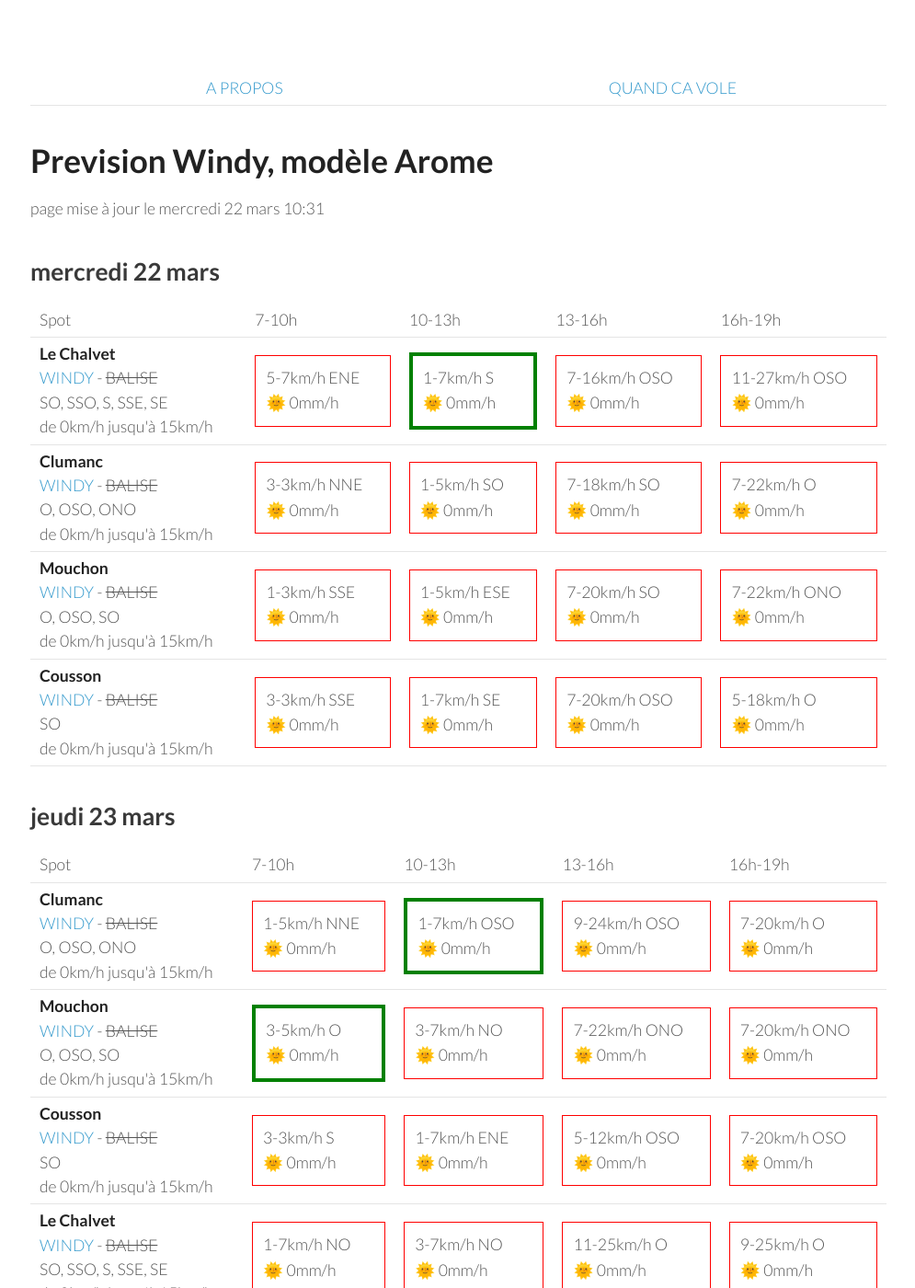
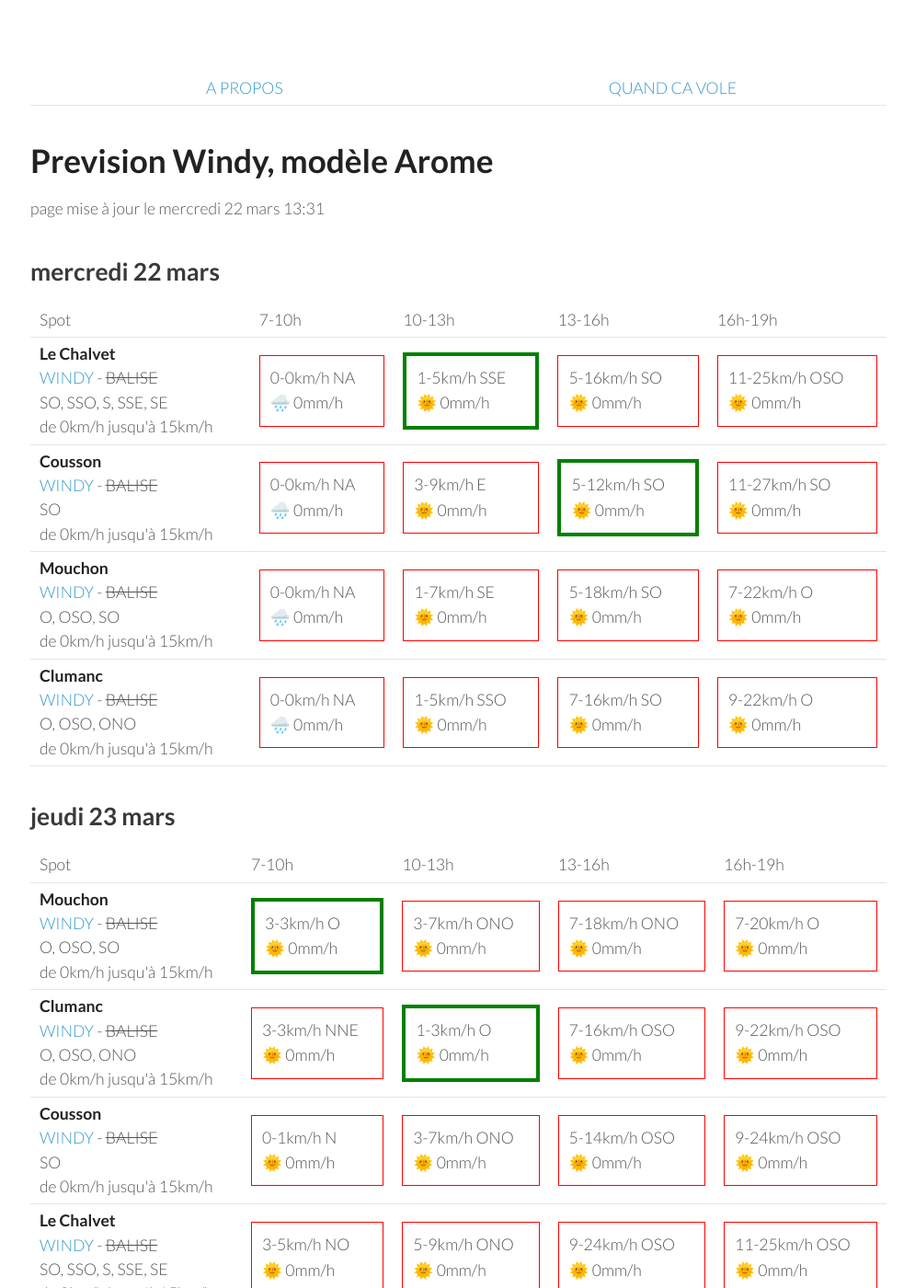
Before and after one commit to parapente-dans-le-nord/parapente-dans-le-nord.github.io, a Jekyll site: the page built from serre_poncon.markdown, in a window 1280 px wide and 1400 px high. Shown: the whole window at 92% size, without its empty margins (25-1020 px from the left). Built offline with Jekyll 4.4.1, drawn with Linux system fonts in a browser that asks for light colours.

Commit message:
update index.markdown

```diff
--- a/serre_poncon.markdown
+++ b/serre_poncon.markdown
@@ -7,7 +7,7 @@ title:  "Tous les spots"
 {: .links}
 
 # Prevision Windy, modèle Arome
-page mise à jour le mercredi 22 mars 10:31
+page mise à jour le mercredi 22 mars 13:31
 
 ## mercredi 22 mars
 
@@ -24,41 +24,37 @@ page mise à jour le mercredi 22 mars 10:31
 <tr>
         <td><strong>Le Chalvet</strong><br><a href="https://windy.com/43.979/6.480?43.866,6.480,10,m:eSsaglX">WINDY</a> - <span class="no-balise"> BALISE </span><br> <span class="vent-favorable">SO, SSO, S, SSE, SE</span><br><span class="force-vent">de 0km/h jusqu'à 15km/h</span> </td>
 
-            <td><div class="not-flyable"><p>5-7km/h ENE</p><p>🌞 0mm/h</p></div></td>
-            <td><div class="flyable"><p>1-7km/h S</p><p>🌞 0mm/h</p></div></td>
-            <td><div class="not-flyable"><p>7-16km/h OSO</p><p>🌞 0mm/h</p></div></td>
-            <td><div class="not-flyable"><p>11-27km/h OSO</p><p>🌞 0mm/h</p></div></td>
+            <td><div class="not-flyable"><p>0-0km/h NA</p><p>🌧️ 0mm/h</p></div></td>
+            <td><div class="flyable"><p>1-5km/h SSE</p><p>🌞 0mm/h</p></div></td>
+            <td><div class="not-flyable"><p>5-16km/h SO</p><p>🌞 0mm/h</p></div></td>
+            <td><div class="not-flyable"><p>11-25km/h OSO</p><p>🌞 0mm/h</p></div></td>
 
+    </tr>
+<tr>
+        <td><strong>Cousson</strong><br><a href="https://windy.com/44.054/6.240?43.940,6.241,10,m:eSAaglz">WINDY</a> - <span class="no-balise"> BALISE </span><br> <span class="vent-favorable">SO</span><br><span class="force-vent">de 0km/h jusqu'à 15km/h</span> </td>
+
+            <td><div class="not-flyable"><p>0-0km/h NA</p><p>🌧️ 0mm/h</p></div></td>
+            <td><div class="not-flyable"><p>3-9km/h E</p><p>🌞 0mm/h</p></div></td>
+            <td><div class="flyable"><p>5-12km/h SO</p><p>🌞 0mm/h</p></div></td>
+            <td><div class="not-flyable"><p>11-27km/h SO</p><p>🌞 0mm/h</p></div></td>
+
+    </tr>
+<tr>
+        <td><strong>Mouchon</strong><br><a href="https://windy.com/43.992/6.424?43.878,6.425,10,m:eSuaglR">WINDY</a> - <span class="no-balise"> BALISE </span><br> <span class="vent-favorable">O, OSO, SO</span><br><span class="force-vent">de 0km/h jusqu'à 15km/h</span> </td>
+
+            <td><div class="not-flyable"><p>0-0km/h NA</p><p>🌧️ 0mm/h</p></div></td>
+            <td><div class="not-flyable"><p>1-7km/h SE</p><p>🌞 0mm/h</p></div></td>
+            <td><div class="not-flyable"><p>5-18km/h SO</p><p>🌞 0mm/h</p></div></td>
+            <td><div class="not-flyable"><p>7-22km/h O</p><p>🌞 0mm/h</p></div></td>
 
     </tr>
 <tr>
         <td><strong>Clumanc</strong><br><a href="https://windy.com/44.027/6.402?43.914,6.403,10,m:eSxaglP">WINDY</a> - <span class="no-balise"> BALISE </span><br> <span class="vent-favorable">O, OSO, ONO</span><br><span class="force-vent">de 0km/h jusqu'à 15km/h</span> </td>
 
-            <td><div class="not-flyable"><p>3-3km/h NNE</p><p>🌞 0mm/h</p></div></td>
-            <td><div class="not-flyable"><p>1-5km/h SO</p><p>🌞 0mm/h</p></div></td>
-            <td><div class="not-flyable"><p>7-18km/h SO</p><p>🌞 0mm/h</p></div></td>
-            <td><div class="not-flyable"><p>7-22km/h O</p><p>🌞 0mm/h</p></div></td>
-
-
-    </tr>
-<tr>
-        <td><strong>Mouchon</strong><br><a href="https://windy.com/43.992/6.424?43.878,6.425,10,m:eSuaglR">WINDY</a> - <span class="no-balise"> BALISE </span><br> <span class="vent-favorable">O, OSO, SO</span><br><span class="force-vent">de 0km/h jusqu'à 15km/h</span> </td>
-
-            <td><div class="not-flyable"><p>1-3km/h SSE</p><p>🌞 0mm/h</p></div></td>
-            <td><div class="not-flyable"><p>1-5km/h ESE</p><p>🌞 0mm/h</p></div></td>
-            <td><div class="not-flyable"><p>7-20km/h SO</p><p>🌞 0mm/h</p></div></td>
-            <td><div class="not-flyable"><p>7-22km/h ONO</p><p>🌞 0mm/h</p></div></td>
-
-
-    </tr>
-<tr>
-        <td><strong>Cousson</strong><br><a href="https://windy.com/44.054/6.240?43.940,6.241,10,m:eSAaglz">WINDY</a> - <span class="no-balise"> BALISE </span><br> <span class="vent-favorable">SO</span><br><span class="force-vent">de 0km/h jusqu'à 15km/h</span> </td>
-
-            <td><div class="not-flyable"><p>3-3km/h SSE</p><p>🌞 0mm/h</p></div></td>
-            <td><div class="not-flyable"><p>1-7km/h SE</p><p>🌞 0mm/h</p></div></td>
-            <td><div class="not-flyable"><p>7-20km/h OSO</p><p>🌞 0mm/h</p></div></td>
-            <td><div class="not-flyable"><p>5-18km/h O</p><p>🌞 0mm/h</p></div></td>
-
+            <td><div class="not-flyable"><p>0-0km/h NA</p><p>🌧️ 0mm/h</p></div></td>
+            <td><div class="not-flyable"><p>1-5km/h SSO</p><p>🌞 0mm/h</p></div></td>
+            <td><div class="not-flyable"><p>7-16km/h SO</p><p>🌞 0mm/h</p></div></td>
+            <td><div class="not-flyable"><p>9-22km/h O</p><p>🌞 0mm/h</p></div></td>
 
     </tr>
 
@@ -78,42 +74,42 @@ page mise à jour le mercredi 22 mars 10:31
       <td>16h-19h</td>
     </tr>
 <tr>
-        <td><strong>Clumanc</strong><br><a href="https://windy.com/44.027/6.402?43.914,6.403,10,m:eSxaglP">WINDY</a> - <span class="no-balise"> BALISE </span><br> <span class="vent-favorable">O, OSO, ONO</span><br><span class="force-vent">de 0km/h jusqu'à 15km/h</span> </td>
+        <td><strong>Mouchon</strong><br><a href="https://windy.com/43.992/6.424?43.878,6.425,10,m:eSuaglR">WINDY</a> - <span class="no-balise"> BALISE </span><br> <span class="vent-favorable">O, OSO, SO</span><br><span class="force-vent">de 0km/h jusqu'à 15km/h</span> </td>
 
-            <td><div class="not-flyable"><p>1-5km/h NNE</p><p>🌞 0mm/h</p></div></td>
-            <td><div class="flyable"><p>1-7km/h OSO</p><p>🌞 0mm/h</p></div></td>
-            <td><div class="not-flyable"><p>9-24km/h OSO</p><p>🌞 0mm/h</p></div></td>
+            <td><div class="flyable"><p>3-3km/h O</p><p>🌞 0mm/h</p></div></td>
+            <td><div class="not-flyable"><p>3-7km/h ONO</p><p>🌞 0mm/h</p></div></td>
+            <td><div class="not-flyable"><p>7-18km/h ONO</p><p>🌞 0mm/h</p></div></td>
             <td><div class="not-flyable"><p>7-20km/h O</p><p>🌞 0mm/h</p></div></td>
 
 
     </tr>
 <tr>
-        <td><strong>Mouchon</strong><br><a href="https://windy.com/43.992/6.424?43.878,6.425,10,m:eSuaglR">WINDY</a> - <span class="no-balise"> BALISE </span><br> <span class="vent-favorable">O, OSO, SO</span><br><span class="force-vent">de 0km/h jusqu'à 15km/h</span> </td>
+        <td><strong>Clumanc</strong><br><a href="https://windy.com/44.027/6.402?43.914,6.403,10,m:eSxaglP">WINDY</a> - <span class="no-balise"> BALISE </span><br> <span class="vent-favorable">O, OSO, ONO</span><br><span class="force-vent">de 0km/h jusqu'à 15km/h</span> </td>
 
-            <td><div class="flyable"><p>3-5km/h O</p><p>🌞 0mm/h</p></div></td>
-            <td><div class="not-flyable"><p>3-7km/h NO</p><p>🌞 0mm/h</p></div></td>
-            <td><div class="not-flyable"><p>7-22km/h ONO</p><p>🌞 0mm/h</p></div></td>
-            <td><div class="not-flyable"><p>7-20km/h ONO</p><p>🌞 0mm/h</p></div></td>
+            <td><div class="not-flyable"><p>3-3km/h NNE</p><p>🌞 0mm/h</p></div></td>
+            <td><div class="flyable"><p>1-3km/h O</p><p>🌞 0mm/h</p></div></td>
+            <td><div class="not-flyable"><p>7-16km/h OSO</p><p>🌞 0mm/h</p></div></td>
+            <td><div class="not-flyable"><p>9-22km/h OSO</p><p>🌞 0mm/h</p></div></td>
 
 
     </tr>
 <tr>
         <td><strong>Cousson</strong><br><a href="https://windy.com/44.054/6.240?43.940,6.241,10,m:eSAaglz">WINDY</a> - <span class="no-balise"> BALISE </span><br> <span class="vent-favorable">SO</span><br><span class="force-vent">de 0km/h jusqu'à 15km/h</span> </td>
 
-            <td><div class="not-flyable"><p>3-3km/h S</p><p>🌞 0mm/h</p></div></td>
-            <td><div class="not-flyable"><p>1-7km/h ENE</p><p>🌞 0mm/h</p></div></td>
-            <td><div class="not-flyable"><p>5-12km/h OSO</p><p>🌞 0mm/h</p></div></td>
-            <td><div class="not-flyable"><p>7-20km/h OSO</p><p>🌞 0mm/h</p></div></td>
+            <td><div class="not-flyable"><p>0-1km/h N</p><p>🌞 0mm/h</p></div></td>
+            <td><div class="not-flyable"><p>3-7km/h ONO</p><p>🌞 0mm/h</p></div></td>
+            <td><div class="not-flyable"><p>5-14km/h OSO</p><p>🌞 0mm/h</p></div></td>
+            <td><div class="not-flyable"><p>9-24km/h OSO</p><p>🌞 0mm/h</p></div></td>
 
 
     </tr>
 <tr>
         <td><strong>Le Chalvet</strong><br><a href="https://windy.com/43.979/6.480?43.866,6.480,10,m:eSsaglX">WINDY</a> - <span class="no-balise"> BALISE </span><br> <span class="vent-favorable">SO, SSO, S, SSE, SE</span><br><span class="force-vent">de 0km/h jusqu'à 15km/h</span> </td>
 
-            <td><div class="not-flyable"><p>1-7km/h NO</p><p>🌞 0mm/h</p></div></td>
-            <td><div class="not-flyable"><p>3-7km/h NO</p><p>🌞 0mm/h</p></div></td>
-            <td><div class="not-flyable"><p>11-25km/h O</p><p>🌞 0mm/h</p></div></td>
-            <td><div class="not-flyable"><p>9-25km/h O</p><p>🌞 0mm/h</p></div></td>
+            <td><div class="not-flyable"><p>3-5km/h NO</p><p>🌞 0mm/h</p></div></td>
+            <td><div class="not-flyable"><p>5-9km/h ONO</p><p>🌞 0mm/h</p></div></td>
+            <td><div class="not-flyable"><p>9-24km/h OSO</p><p>🌞 0mm/h</p></div></td>
+            <td><div class="not-flyable"><p>11-25km/h OSO</p><p>🌞 0mm/h</p></div></td>
 
 
     </tr>
```
